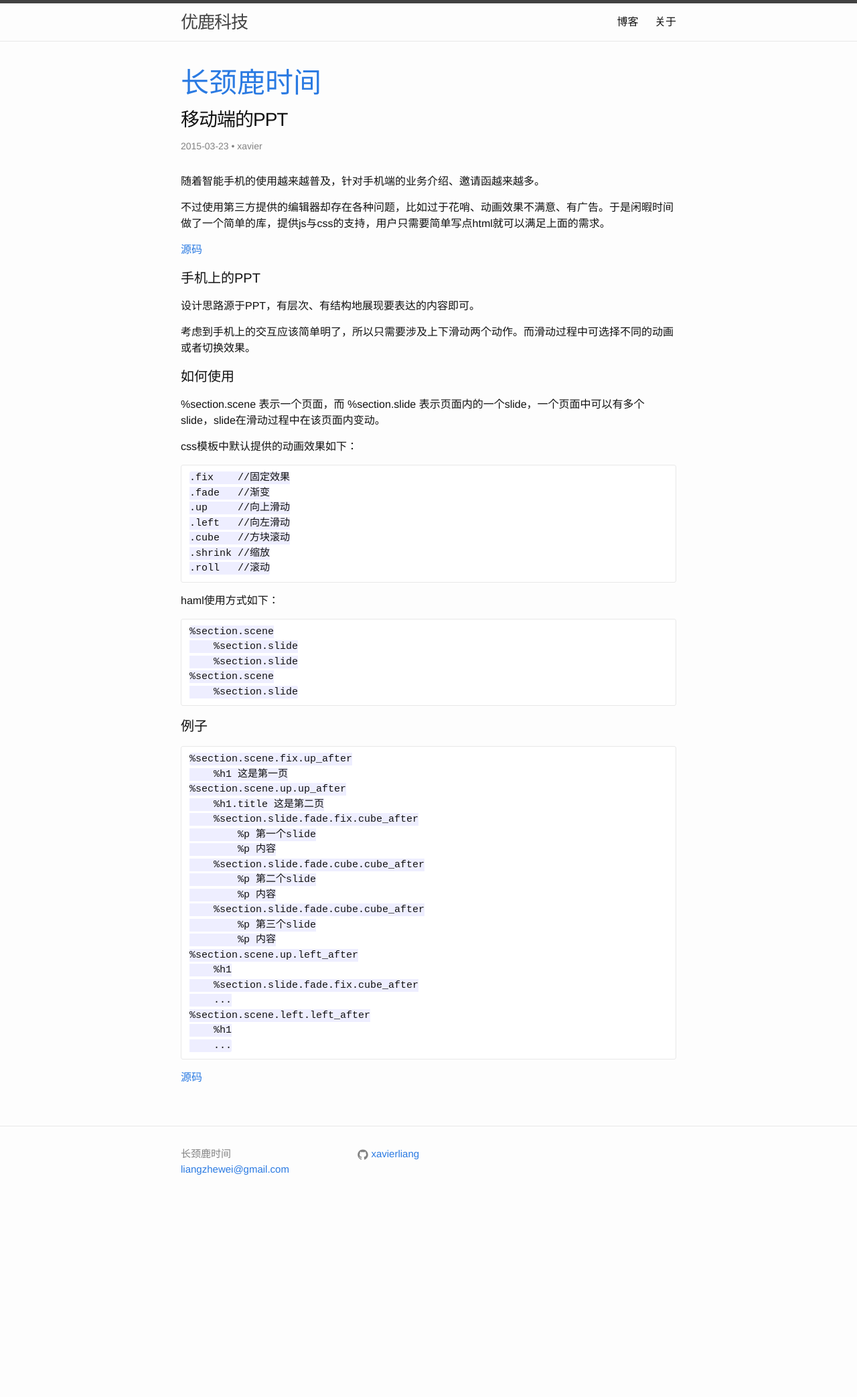
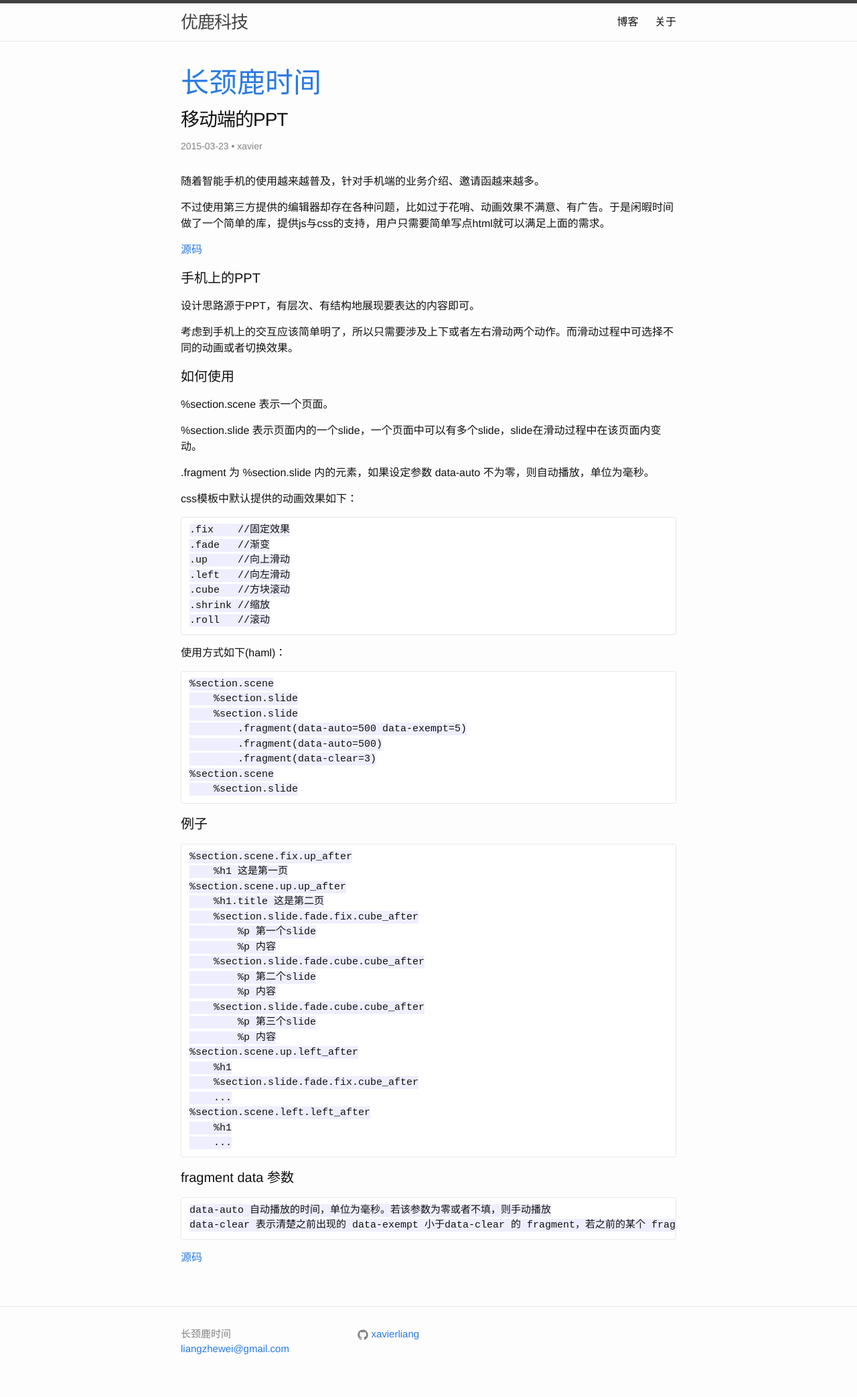
Before and after one commit to xavierliang/giraffa_time, a Jekyll site: the page built from _posts/2015-03-23-section-slide.md, in a window 1280 px wide. Shown: the whole page at 67% size. Built offline with Jekyll 4.4.1, drawn with Linux system fonts in a browser that asks for light colours; comment, search, counter and statistics services are not loaded; before the commit the page ends 1817 px from its top, so only the background shows below that.

Commit message:
new post

```diff
--- a/_posts/2015-03-23-section-slide.md
+++ b/_posts/2015-03-23-section-slide.md
@@ -16,11 +16,15 @@ categories: 前端
 
 设计思路源于PPT，有层次、有结构地展现要表达的内容即可。
 
-考虑到手机上的交互应该简单明了，所以只需要涉及上下滑动两个动作。而滑动过程中可选择不同的动画或者切换效果。
+考虑到手机上的交互应该简单明了，所以只需要涉及上下或者左右滑动两个动作。而滑动过程中可选择不同的动画或者切换效果。
 
 #### 如何使用
 
-%section.scene 表示一个页面，而 %section.slide 表示页面内的一个slide，一个页面中可以有多个slide，slide在滑动过程中在该页面内变动。
+%section.scene 表示一个页面。
+
+%section.slide 表示页面内的一个slide，一个页面中可以有多个slide，slide在滑动过程中在该页面内变动。
+
+.fragment 为 %section.slide 内的元素，如果设定参数 data-auto 不为零，则自动播放，单位为毫秒。
 
 css模板中默认提供的动画效果如下：
 
@@ -32,11 +36,14 @@ css模板中默认提供的动画效果如下：
     .shrink //缩放
     .roll   //滚动
 
-haml使用方式如下：
+使用方式如下(haml)：
 
     %section.scene
         %section.slide
         %section.slide
+            .fragment(data-auto=500 data-exempt=5)
+            .fragment(data-auto=500)
+            .fragment(data-clear=3)
     %section.scene
         %section.slide
 
@@ -63,4 +70,9 @@ haml使用方式如下：
         %h1
         ...
 
+#### fragment data 参数
+
+    data-auto 自动播放的时间，单位为毫秒。若该参数为零或者不填，则手动播放
+    data-clear 表示清楚之前出现的 data-exempt 小于data-clear 的 fragment，若之前的某个 fragment 的 data-exempt 大于或等于 data-clear，则不被清楚。
+
 [源码](https://github.com/xavierliang/sectionSlide)
--- a/css/main.scss
+++ b/css/main.scss
@@ -6,7 +6,7 @@
 
 
 // Our variables
-$base-font-family: Helvetica, "Times New Roman", "Hiragino Sans GB", "冬青黑体", SimHei, "黑体";
+$base-font-family: Helvetica, "Times New Roman", "Heiti SC", "Hiragino Sans", "冬青黑体", SimHei, "黑体";
 $base-font-size:   16px;
 $small-font-size:  $base-font-size * 0.875;
 $base-line-height: 1.5;
```
Also changed, not shown: _posts/2015-03-26-grunt.md (added, +118 -0 lines), _posts/2015-03-29-how-to-sale.md (added, +32 -0 lines).
